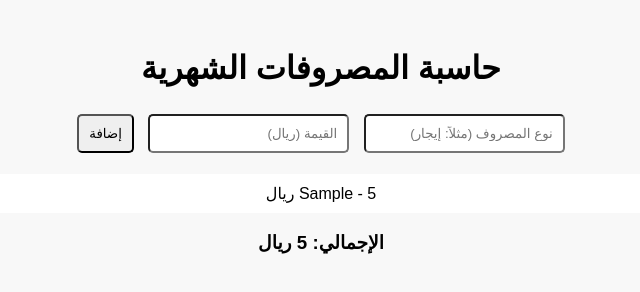
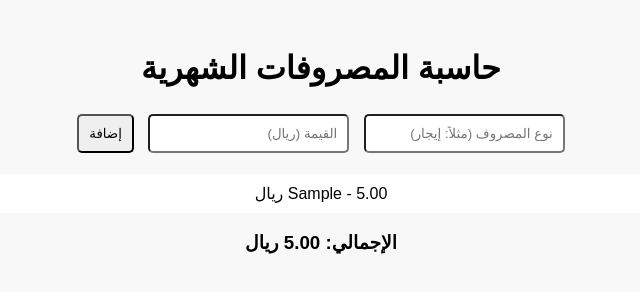
Before and after one commit to FinanceLive/-, a plain HTML site: page index .html in a window 1280 px wide. Both pictures are taken after typing "Sample", "5" into the empty fields and a click on the button "إضافة". Shown: the whole page, without its empty margins (319-959 px from the left). Drawn offline with Linux system fonts and the light colour scheme.

Commit message:
Update index .html

```diff
--- a/index .html
+++ b/index .html
@@ -3,7 +3,33 @@
 <head>
     <meta charset="UTF-8">
     <title>حاسبة المصروفات</title>
-    <link rel="stylesheet" href="style.css">
+    <style>
+        body {
+            font-family: Arial, sans-serif;
+            direction: rtl;
+            text-align: center;
+            background-color: #f8f8f8;
+            padding: 20px;
+        }
+
+        input, button {
+            padding: 10px;
+            margin: 5px;
+            border-radius: 5px;
+        }
+
+        ul {
+            list-style-type: none;
+            padding: 0;
+        }
+
+        li {
+            background-color: #ffffff;
+            margin: 5px;
+            padding: 10px;
+            border-radius: 5px;
+        }
+    </style>
 </head>
 <body>
     <h1>حاسبة المصروفات الشهرية</h1>
@@ -18,6 +44,33 @@
 
     <h3>الإجمالي: <span id="total">0</span> ريال</h3>
 
-    <script src="script.js"></script>
+    <script>
+        const form = document.getElementById("expense-form");
+        const nameInput = document.getElementById("name");
+        const amountInput = document.getElementById("amount");
+        const list = document.getElementById("expense-list");
+        const total = document.getElementById("total");
+
+        let totalAmount = 0;
+
+        form.addEventListener("submit", function(e) {
+            e.preventDefault();
+
+            const name = nameInput.value;
+            const amount = parseFloat(amountInput.value);
+
+            if (name && !isNaN(amount)) {
+                const li = document.createElement("li");
+                li.textContent = `${name} - ${amount.toFixed(2)} ريال`;
+                list.appendChild(li);
+
+                totalAmount += amount;
+                total.textContent = totalAmount.toFixed(2);
+
+                nameInput.value = "";
+                amountInput.value = "";
+            }
+        });
+    </script>
 </body>
 </html>
```
